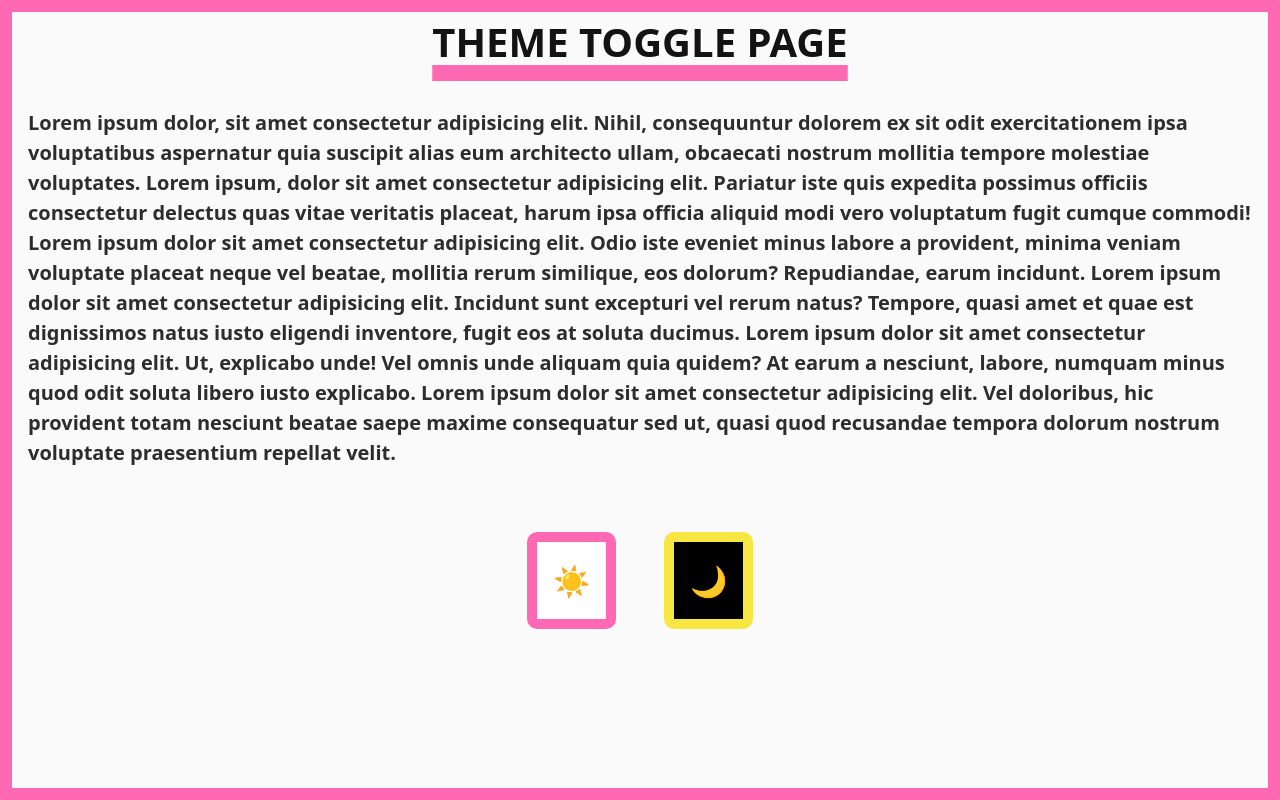
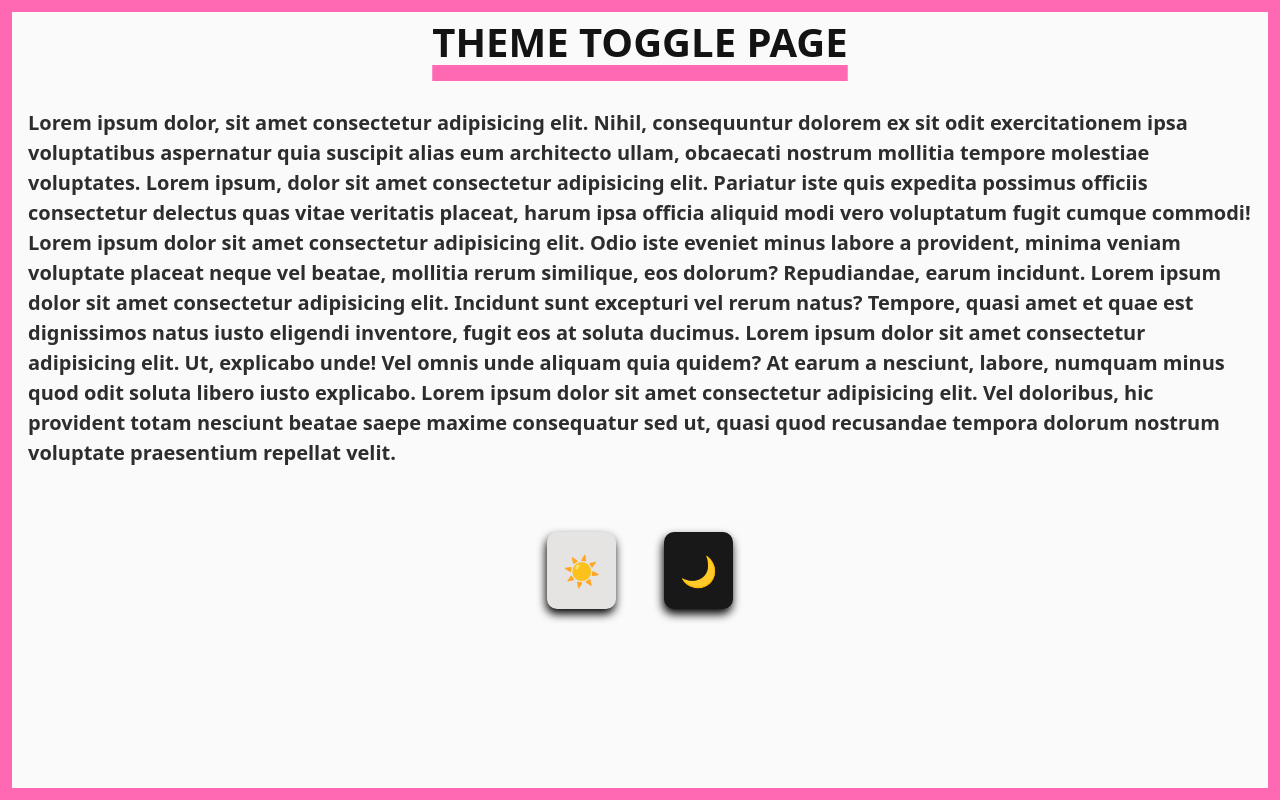
Before and after one commit to PouryaSoleimani/REACT-LIBRARIES, a React (Vite) app: page /theme-toggle-2 in a window 1280 px wide. Built offline with nearby package versions, Linux system fonts and the light colour scheme.

Commit message:
TOGGLE THEME

```diff
--- a/src/ThemeToggle2.tsx
+++ b/src/ThemeToggle2.tsx
@@ -19,13 +19,14 @@ const Text = styled.p`font-size : 20px; font-weight : 600 ; padding : 1rem 1rem
 
 const ButtonParent = styled.div`display : flex ; align-items : center ; justify-content : center; gap : 3rem; width:100%; padding : 3rem;`
 
-const DarkButton = styled.button`padding: 1rem; background-color: black ; border-radius : 10px; font-weight : bold ; font-size : 30px ; border : 10px solid #f8e643;`
+const DarkButton = styled.button`padding: 1rem; background-color: #181818 ; border-radius : 10px; font-weight : bold ; font-size : 30px ; box-shadow : -1px 5px 10px;`
 
-const LightButton = styled.button`padding : 1rem ; background-color : white ; border-radius : 10px; font-weight : bold ; font-size : 30px ; border : 10px solid hotpink;`
+const LightButton = styled.button`padding : 1rem ; background-color : #e6e3e3 ; border-radius : 10px; font-weight : bold ; font-size : 30px ; box-shadow : -1px 5px 10px;`
 
 
 //^ COMPONENT
 const ThemeToggle2 = () => {
+
   //STATES AND FUNCTIONS FOR THEME TOGGLING
   const [theme, setTheme] = useState(LightTheme)
 
```
